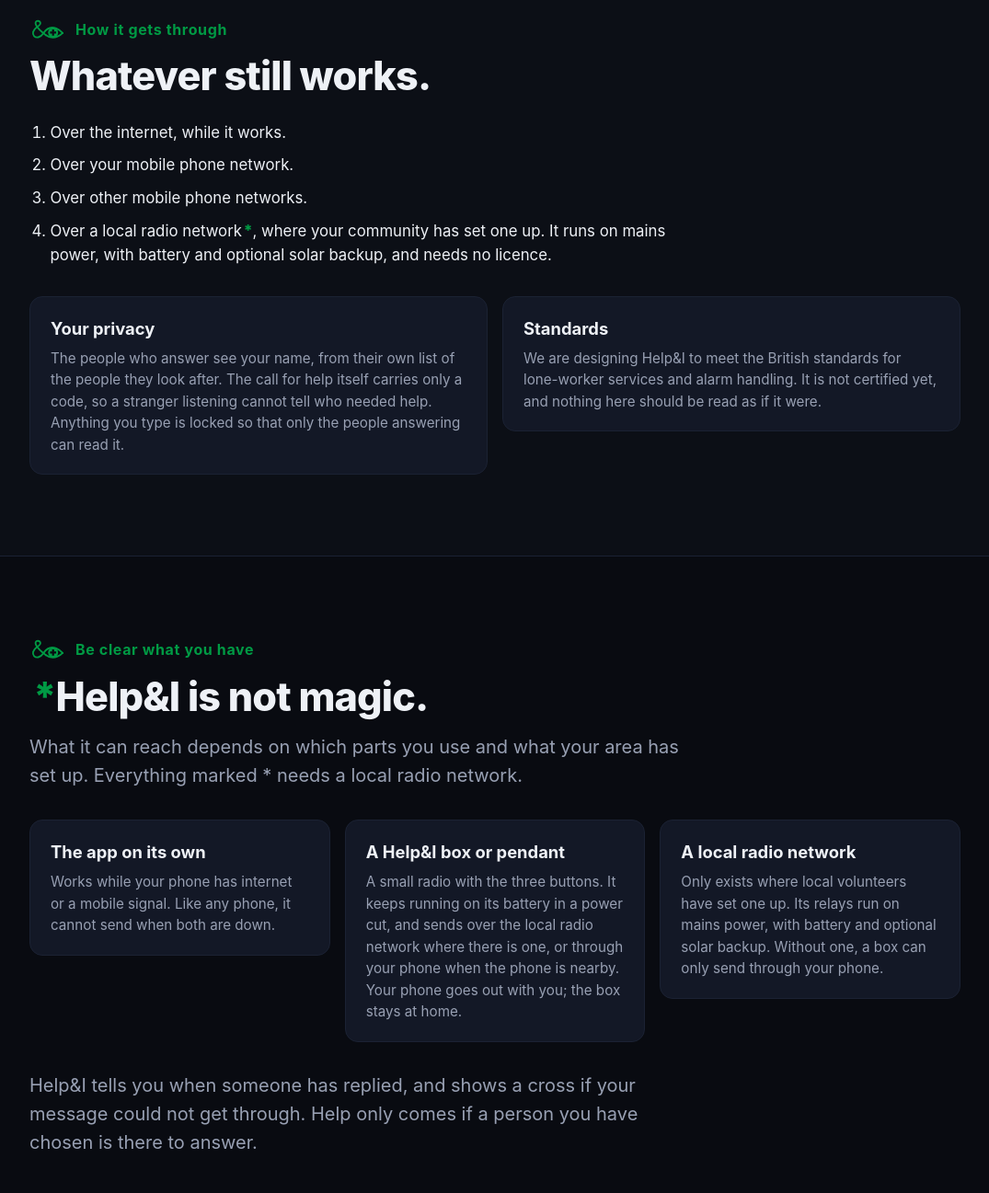
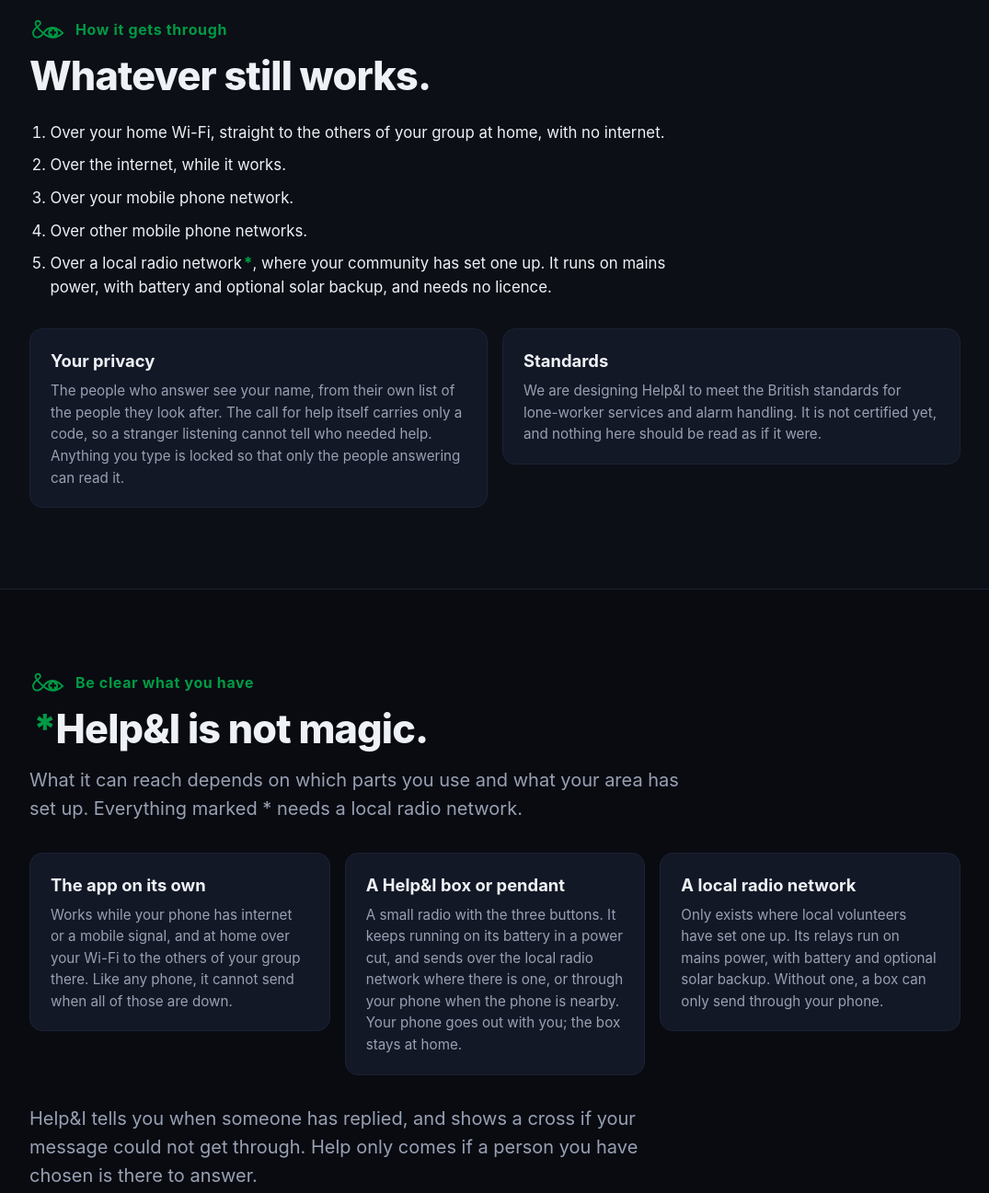
Before and after one commit to andeyePro/helpandeye, a plain HTML site: page site/index.html in a window 1280 px wide. Shown: the part 3676-4973 px from the top of the page at 92% size, without its empty margins (102-1177 px from the left). Drawn offline with Linux system fonts and the light colour scheme.

Commit message:
site: the home Wi-Fi route
Co-Authored-By: Claude Opus 5.5 <noreply@anthropic.com>
Claude-Session: https://claude.ai/code/session_01TNokQMvBksQr1t5gP7DdrK

```diff
--- a/site/index.html
+++ b/site/index.html
@@ -213,6 +213,7 @@
     <div class="eyebrow-row"><svg class="eye row-eye" data-bg="#0c0f16" xmlns="http://www.w3.org/2000/svg" viewBox="0 0 365 235" fill="none" aria-hidden="true"><defs><clipPath id="ape5"><path d="M140.09,154.94C223.95,32.85 329.09,154.94 329.09,154.94C329.09,154.94 250.09,238.94 163.09,174.94Z"/></clipPath></defs><g clip-path="url(#ape5)"><circle cx="234.59" cy="149.83" r="49.15" fill="#009A44"/><path d="M224.43,119.36 L244.75,119.36 L244.75,139.68 L265.07,139.68 L265.07,159.99 L244.75,159.99 L244.75,180.31 L224.43,180.31 L224.43,159.99 L204.12,159.99 L204.12,139.68 L224.43,139.68Z" fill="#0c0f16"/></g><g stroke="#009A44" stroke-width="17" stroke-linecap="round" fill="none"><path d="M163.09,174.94C-76.91,-9.06 195.09,15.94 77.09,93.94"/><path d="M77.09,93.94C-19.86,158.02 72.09,253.94 140.09,154.94"/><path d="M140.09,154.94C223.95,32.85 329.09,154.94 329.09,154.94"/><path d="M329.09,154.94C329.09,154.94 250.09,238.94 163.09,174.94"/></g></svg><p class="eyebrow">How it gets through</p></div>
     <h2>Whatever still works.</h2>
     <ol class="route measure">
+      <li>Over your home Wi-Fi, straight to the others of your group at home, with no internet.</li>
       <li>Over the internet, while it works.</li>
       <li>Over your mobile phone network.</li>
       <li>Over other mobile phone networks.</li>
@@ -239,7 +240,8 @@
     up. Everything marked * needs a local radio network.</p>
     <div class="grid three">
       <div class="card"><h3>The app on its own</h3><p>Works while your phone has internet or a mobile
-        signal. Like any phone, it cannot send when both are down.</p></div>
+        signal, and at home over your Wi-Fi to the others of your group there. Like any phone, it
+        cannot send when all of those are down.</p></div>
       <div class="card"><h3>A Help&amp;I box or pendant</h3><p>A small radio with the three buttons. It
         keeps running on its battery in a power cut, and sends over the local radio network where there
         is one, or through your phone when the phone is nearby. Your phone goes out with you; the box
```
